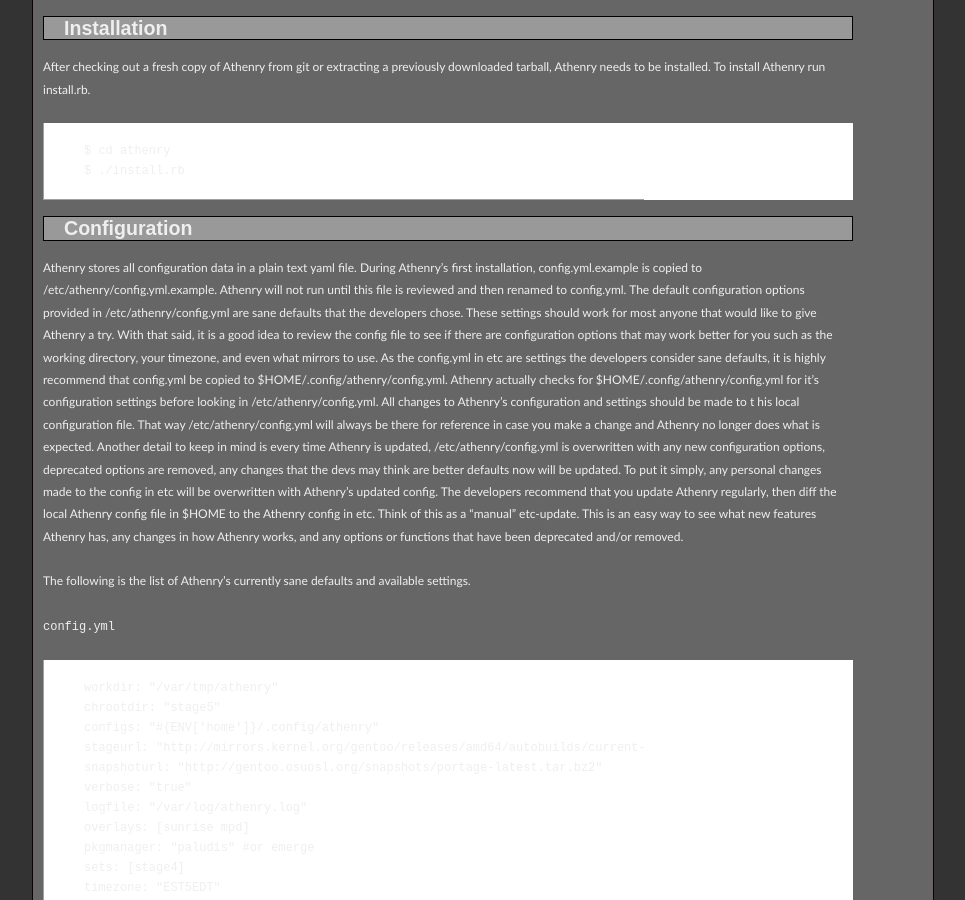
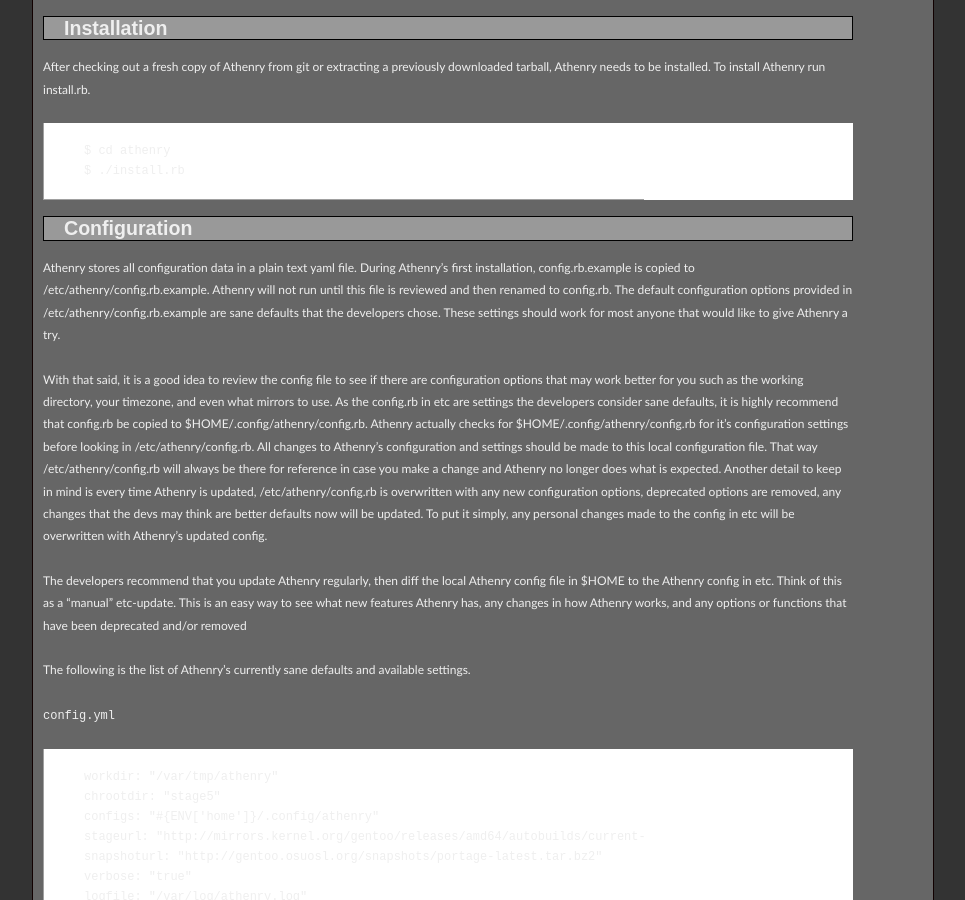
Before and after one commit to GunioRobot/athenry, a Jekyll site: the page built from docs/quickstart/index.markdown, in a window 1280 px wide and 900 px high, scrolled down 506 px. Shown: the whole window, without its empty margins (158-1123 px from the left). Built offline with Jekyll 4.4.1, drawn with Linux system fonts in a browser that asks for light colours; Markdown is read by kramdown in place of the engine named in the settings.

Commit message:
rewrite by miker
Signed-off-by: Greg Fitzgerald <netzdamon@gmail.com>

```diff
--- a/docs/quickstart/index.markdown
+++ b/docs/quickstart/index.markdown
@@ -34,31 +34,33 @@ Configuration
 -------------
 
 Athenry stores all configuration data in a plain text yaml file. During
-Athenry's first installation, config.yml.example is copied to
-/etc/athenry/config.yml.example.  Athenry will not run until this file is
-reviewed and then renamed to config.yml. The default configuration options
-provided in /etc/athenry/config.yml are sane defaults that the developers
+Athenry's first installation, config.rb.example is copied to
+/etc/athenry/config.rb.example. Athenry will not run until this file is
+reviewed and then renamed to config.rb. The default configuration options
+provided in /etc/athenry/config.rb.example are sane defaults that the developers
 chose. These settings should work for most anyone that would like to give
-Athenry a try. With that said, it is a good idea to review the config file to
-see if there are configuration options that may work better for you such as the
-working directory, your timezone, and even what mirrors to use. As the
-config.yml in etc are settings the developers consider sane defaults, it is
-highly recommend that config.yml be copied to $HOME/.config/athenry/config.yml.
-Athenry actually checks for $HOME/.config/athenry/config.yml for it's
-configuration settings before looking in /etc/athenry/config.yml. All changes
-to Athenry's configuration and settings should be made to t his local
-configuration file. That way /etc/athenry/config.yml will always be there for
-reference in case you make a change and Athenry no longer does what is
-expected. Another detail to keep in mind is every time Athenry is updated,
-/etc/athenry/config.yml is overwritten with any new configuration options,
-deprecated options are removed, any changes that the devs may think are better
-defaults now will be updated. To put it simply, any personal changes made to
-the config in etc will be overwritten with Athenry's updated  config. The
-developers recommend that you update Athenry regularly, then diff the local
+Athenry a try.
+
+With that said, it is a good idea to review the config file to see if there are
+configuration options that may work better for you such as the working directory,
+your timezone, and even what mirrors to use. As the config.rb in etc are settings
+the developers consider sane defaults, it is highly recommend that config.rb
+be copied to $HOME/.config/athenry/config.rb. Athenry actually checks for
+$HOME/.config/athenry/config.rb for it's configuration settings before looking
+in /etc/athenry/config.rb. All changes to Athenry's configuration and settings
+should be made to this local configuration file. That way /etc/athenry/config.rb
+will always be there for reference in case you make a change and Athenry no
+longer does what is expected. Another detail to keep in mind is every time
+Athenry is updated, /etc/athenry/config.rb is overwritten with any new
+configuration options, deprecated options are removed, any changes that the devs
+may think are better defaults now will be updated. To put it simply, any personal
+changes made to the config in etc will be overwritten with Athenry's updated config.
+
+The developers recommend that you update Athenry regularly, then diff the local
 Athenry config file in $HOME to the Athenry config in etc. Think of this as a
 "manual" etc-update. This is an easy way to see what new features Athenry has,
 any changes in how Athenry works, and any options or functions that have been
-deprecated and/or removed.
+deprecated and/or removed
 
 The following is the list of Athenry's currently sane defaults and available
 settings.
```
